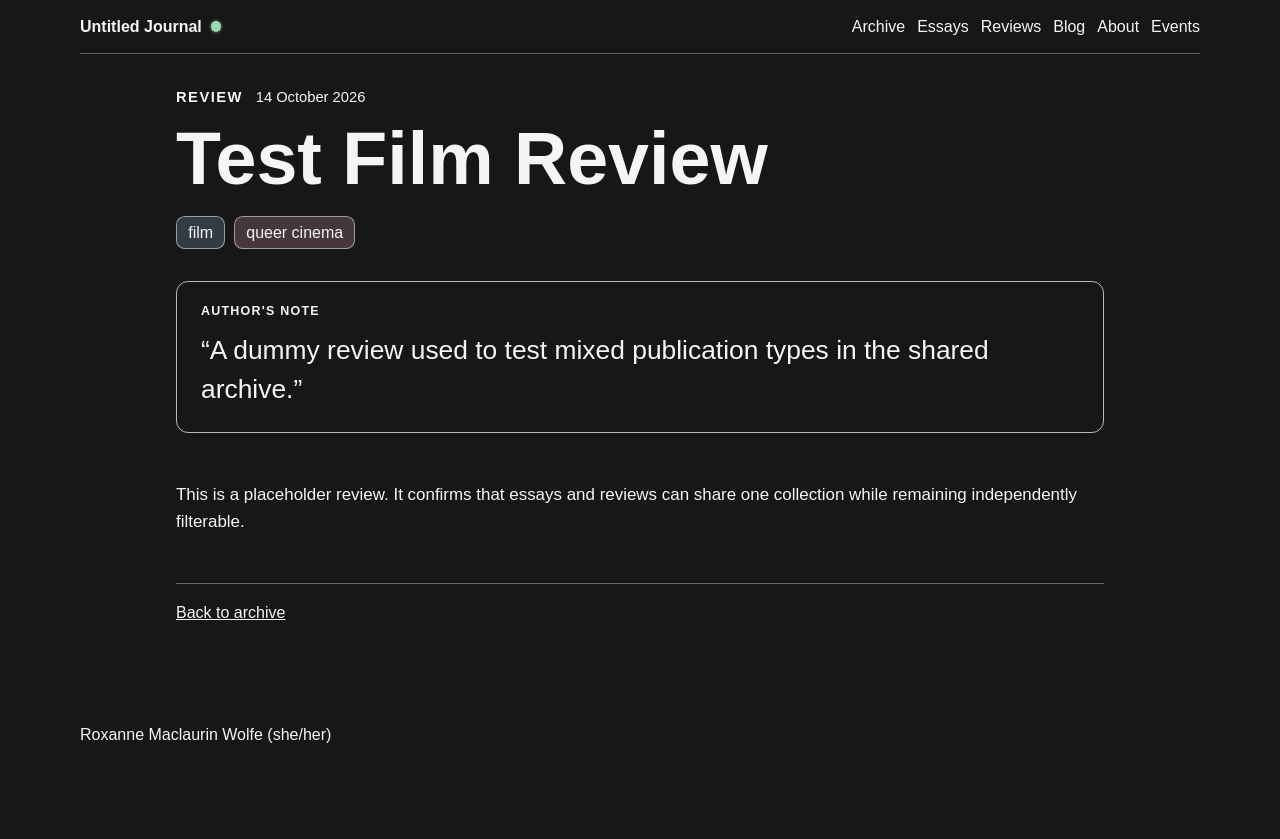
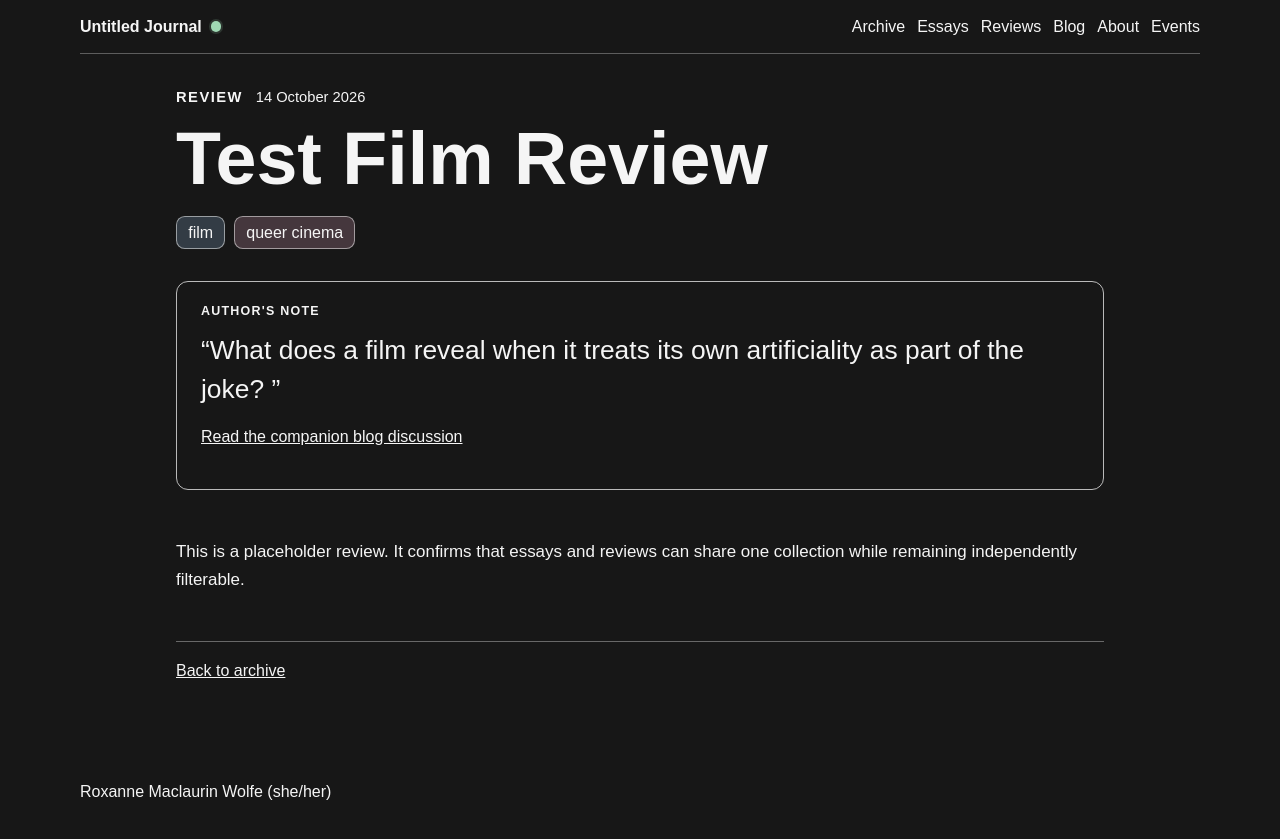
Before and after one commit to roxannewolfe/roxannewolfe.github.io, a Jekyll site: the page built from _publications/test-review.md, in a window 1280 px wide. Shown: the top 839 px of the page. Built offline with Jekyll 4.4.1, drawn with Linux system fonts in a browser that asks for light colours.

Commit message:
Add review author note and companion discussion

```diff
--- a/_publications/test-review.md
+++ b/_publications/test-review.md
@@ -7,6 +7,12 @@ slug: test-review
 topics:
   - film
   - queer cinema
+author_note: >
+  What does a film reveal when it treats its own artificiality as part of the joke?
+blog_note: >
+  This is the more casual companion discussion for the review. It can hold the observations,
+  viewing context, side thoughts, and personal reactions that sit around the finished review
+  without needing to become part of the review itself.
 summary: "A dummy review used to test mixed publication types in the shared archive."
 ---
 
```
